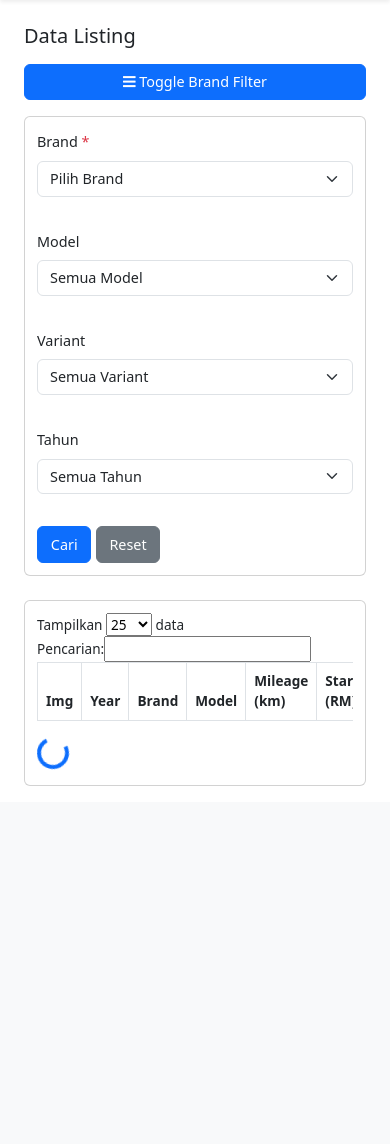
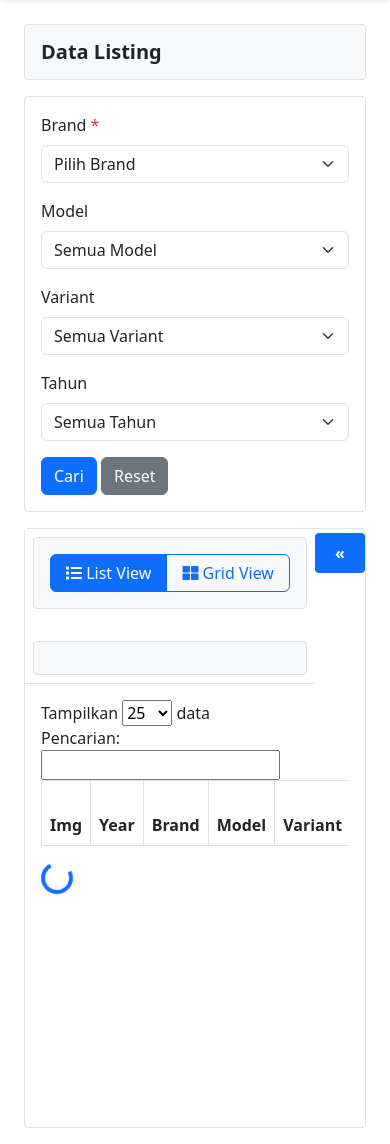
Before and after one commit to fanfanfw/bdt_dashboard-scrap-result, a Django app: template car_ads_dashboard/dashboard/templates/dashboard/user_dataListing.html in a window 390 px wide. Shown: the part 56-1200 px from the top of the page. Before the commit the page ends 842 px from the top, so only its background shows below. Run offline with Django 5.2, Linux system fonts and the light colour scheme; the template is opened without the code that fills it, so the values that code supplies are empty.

Commit message:
merubah layout dan menambahkan toggle hide/show untuk sidebar

```diff
--- a/car_ads_dashboard/dashboard/templates/dashboard/user_dataListing.html
+++ b/car_ads_dashboard/dashboard/templates/dashboard/user_dataListing.html
@@ -4,213 +4,153 @@
 
 {% block content %}
 <style>
-.dataTables_paginate .paginate_button {
-  padding: 0.375rem 0.75rem;
-  margin: 0 2px;
-  border: 1px solid #dee2e6;
-  background-color: #fff;
-  color: #0d6efd;
-  border-radius: 4px;
-  cursor: pointer;
-}
-.dataTables_paginate .paginate_button:hover {
-  background-color: #e9ecef;
-  border-color: #dee2e6;
-  color: #0a58ca;
-}
-.dataTables_paginate .paginate_button.current {
-  background-color: #0d6efd;
-  border-color: #0d6efd;
-  color: #fff;
-}
-.dataTables_paginate .paginate_button.disabled {
-  color: #6c757d;
-  pointer-events: none;
-  background-color: #fff;
-  border-color: #dee2e6;
+.container-main {
+  display: flex;
+  flex-direction: column;
+  gap: 1rem;
 }
 
-.brand-container {
-  border-bottom: 1px solid #dee2e6;
-  margin-bottom: 0.5rem;
-  box-shadow: 0 1px 3px rgb(0 0 0 / 0.1);
+/* Row 1: Judul */
+.title-row {
+  font-weight: 600;
+  font-size: 1.25rem;
+  text-align: left;
+  border: 1px solid #dee2e6;
+  padding: 0.75rem 1rem;
+  border-radius: 0.25rem;
+  background-color: #f8f9fa;
+}
+
+/* Row 2: Filter */
+.filter-row {
+  border: 1px solid #dee2e6;
+  padding: 1rem;
   border-radius: 0.25rem;
   background-color: #fff;
 }
 
-.brand-item {
-  padding: 0.75rem 1rem;
-  cursor: pointer;
+/* Row 3: Main Content */
+.main-content-row {
+  display: flex;
+  border: 1px solid #dee2e6;
+  border-radius: 0.25rem;
   background-color: #fff;
-  font-weight: 600;
-  font-size: 1rem;
-  color: #212529;
-  display: flex;
-  justify-content: space-between;
-  align-items: center;
-  transition: background-color 0.3s ease, color 0.3s ease;
-  border-left: 4px solid transparent;
-}
-.brand-item:hover {
-  background-color: #e9f0ff;
-  color: #0d6efd;
-}
-.brand-item.active {
-  background-color: #cfe2ff; /* soft blue */
-  color: #0d6efd; /* bootstrap primary blue */
-  border-left-color: #0d6efd;
-  font-weight: 700;
+  min-height: 600px;
+  position: relative;
 }
 
-.brand-item .badge {
-  font-size: 0.85rem;
-  background-color: #0d6efd;
-  color: white;
-  padding: 0.25em 0.6em;
-  border-radius: 9999px;
+/* Wrapper sidebar + toggle button */
+.sidebar-toggle-wrapper {
+  display: flex;
+  align-items: flex-start;
 }
 
-.models-container {
-  background-color: #f8f9fa;
-  padding-left: 1rem;
-  border-top: 1px solid #dee2e6;
-  border-radius: 0 0 0.25rem 0.25rem;
+/* Sidebar */
+.sidebar-wrapper {
+  width: 300px;
+  display: flex;
+  flex-direction: column;
+  gap: 1rem;
+  border-right: 1px solid #dee2e6;
+  padding: 1rem;
+  transition: width 0.3s ease, padding 0.3s ease;
+  overflow-y: auto;
+  background-color: #fff;
 }
 
-.model-item {
-  padding: 0.4rem 1.5rem;
-  font-size: 0.9rem;
-  color: #212529;
-  border: none;
-  display: flex;
-  justify-content: space-between;
-  align-items: center;
-  cursor: pointer;
-  transition: background-color 0.3s ease;
-}
-.model-item:hover {
-  background-color: #e2e6ea;
+/* Sidebar hidden */
+.sidebar-hidden {
+  width: 0 !important;
+  padding: 0 !important;
+  border: none !important;
+  overflow: hidden !important;
 }
 
-.model-item .text-muted {
-  font-size: 0.85rem;
-  color: #6c757d !important;
+/* Toggle button */
+.btn-toggle-sidebar {
+  width: 40px;
+  height: 100px;
+  margin-left: 4px;
+  background-color: #0d6efd;
+  border-radius: 0.25rem;
+  color: white;
+  font-weight: bold;
+  cursor: pointer;
+  display: flex;
+  align-items: center;
+  justify-content: center;
+  user-select: none;
+  transition: margin-left 0.3s ease, background-color 0.2s ease;
+  flex-shrink: 0;
+  z-index: 20;
 }
 
-#brandsList {
-  max-height: 600px;
-  overflow-y: auto;
-  padding-right: 0.5rem;
+.btn-toggle-sidebar:hover {
+  background-color: #084298;
 }
-.table-responsive {
+
+/* Toggle button margin saat sidebar hidden */
+.sidebar-hidden + .btn-toggle-sidebar {
+  margin-left: 0;
+}
+
+/* Content wrapper */
+.content-wrapper {
+  flex-grow: 1;
+  padding: 1rem;
   overflow-x: auto;
 }
 
-/* Mobile Responsive Styles */
-@media (max-width: 768px) {
-  .brand-item {
-    padding: 0.5rem;
-    font-size: 0.9rem;
-    flex-direction: row;
-    justify-content: space-between;
+/* Cards in sidebar */
+.card-toggle-view, .card-brand-stats {
+  background-color: #f8f9fa;
+  border: 1px solid #dee2e6;
+  border-radius: 0.25rem;
+  padding: 1rem;
 }
 
-  .model-item {
-    padding: 0.3rem 1rem;
-    font-size: 0.85rem;
+/* Scroll for brand stats */
+.card-brand-stats {
+  max-height: 500px;
+  overflow-y: auto;
 }
 
-  .form-label {
-    font-size: 0.9rem;
+/* Responsive */
+@media (max-width: 768px) {
+  .main-content-row {
+    flex-direction: column;
   }
-
-  .form-select {
-    font-size: 0.9rem;
+  .sidebar-toggle-wrapper {
+    flex-direction: row;
   }
-
-  #brandsList {
-    max-height: 300px;
+  .sidebar-wrapper {
+    width: 100% !important;
+    border-right: none;
+    border-bottom: 1px solid #dee2e6;
+    padding: 0.5rem;
   }
-
-  .table {
-    font-size: 0.85rem;
+  .btn-toggle-sidebar {
+    width: 50px;
+    height: 40px;
+    margin-left: 0;
+    margin-top: 4px;
+    border-radius: 0.25rem;
   }
-
-  .card-body {
-    padding: 0.75rem;
-  }
-
-  .btn {
-    padding: 0.4rem 0.8rem;
-    font-size: 0.9rem;
-  }
-
-  .dataTables_length,
-  .dataTables_filter,
-  .dataTables_info,
-  .dataTables_paginate {
-    font-size: 0.85rem;
-  }
-
-  /* Hide less important columns on mobile */
-  .table td:nth-child(5),
-  .table th:nth-child(5),
-  .table td:nth-child(6),
-  .table th:nth-child(6),
-  .table td:nth-child(10),
-  .table th:nth-child(10) {
-    display: none;
-  }
-}
-
-/* Tambahan untuk form filter di mobile */
-@media (max-width: 576px) {
-  .col-md-3 {
-    margin-bottom: 1rem;
-  }
-
-  #toggleSidebar {
-    display: block;
-    width: 100%;
-    margin-bottom: 1rem;
-  }
-
-  .sidebar-mobile-hidden {
-    display: none !important;
+  .sidebar-hidden + .btn-toggle-sidebar {
+    margin-left: 0;
   }
 }
 </style>
 
-<div class="d-flex justify-content-between align-items-center mb-3">
-  <h5 class="mb-0">
+<div class="container-main">
+  <!-- Row 1: Title -->
+  <div class="title-row">
     Data Listing {{ source|title }} <span class="badge bg-primary">{{ total_data|intcomma }}</span>
-  </h5>
   </div>
 
-<!-- Toggle Sidebar Button for Mobile -->
-<button class="btn btn-primary d-md-none w-100 mb-3" id="toggleSidebar">
-  <i class="fas fa-bars"></i> Toggle Brand Filter
-</button>
-
-<!-- Main Content Row -->
-<div class="row">
-  <!-- Brand Statistics Card -->
-  <div class="col-12 col-md-3 mb-4" id="sidebarContainer">
-    <div class="card">
-      <div class="card-header"><h6>Brand & Model Statistics</h6></div>
-      <div class="card-body p-0">
-        <div id="brandsList" class="list-group list-group-flush"></div>
-      </div>
-    </div>
-  </div>
-
-  <!-- Main Content Column -->
-  <div class="col-12 col-md-9">
-    <!-- Filter Form -->
-    <div class="card mb-4">
-      <div class="card-body">
+  <!-- Row 2: Filter -->
+  <div class="filter-row">
     <form id="filterForm" class="row g-3">
-          <!-- Brand (Required) -->
       <div class="col-md-3">
         <label class="form-label">Brand <span class="text-danger">*</span></label>
         <select class="form-select" name="brand" id="brandSelect" required>
@@ -220,23 +160,18 @@
           {% endfor %}
         </select>
       </div>
-
-          <!-- Model (Optional) -->
       <div class="col-md-3">
         <label class="form-label">Model</label>
         <select class="form-select" name="model" id="modelSelect">
           <option value="">Semua Model</option>
         </select>
       </div>
-
-          <!-- Variant (Optional) -->
       <div class="col-md-3">
         <label class="form-label">Variant</label>
         <select class="form-select" name="variant" id="variantSelect">
           <option value="">Semua Variant</option>
         </select>
       </div>
-
       <div class="col-md-3">
         <label class="form-label">Tahun</label>
         <select class="form-select" name="year" id="yearSelect">
@@ -248,18 +183,37 @@
           {% endfor %}
         </select>
       </div>
-
       <div class="col-12">
         <button type="submit" class="btn btn-primary">Cari</button>
         <button type="reset" class="btn btn-secondary">Reset</button>
       </div>
     </form>
   </div>
+
+  <!-- Row 3: Sidebar + Toggle + Content -->
+  <div class="main-content-row">
+    <div class="sidebar-toggle-wrapper">
+      <div id="sidebarWrapper" class="sidebar-wrapper">
+        <div class="card-toggle-view card mb-3">
+          <div class="btn-group w-100" role="group" aria-label="Toggle List/Grid View">
+            <button type="button" class="btn btn-outline-primary active" id="btnListView">
+              <i class="fas fa-list"></i> List View
+            </button>
+            <button type="button" class="btn btn-outline-primary" id="btnGridView">
+              <i class="fas fa-th-large"></i> Grid View
+            </button>
+          </div>
         </div>
 
-    <!-- Results Table -->
-    <div class="card">
-      <div class="card-body">
+        <div class="card-brand-stats card flex-grow-1">
+          <div id="brandsList"></div>
+        </div>
+      </div>
+
+      <div class="btn-toggle-sidebar" id="btnToggleSidebar" title="Toggle Sidebar">&laquo;</div>
+    </div>
+
+    <div id="contentWrapper" class="content-wrapper">
       <div class="table-responsive">
         <table id="listingTable" class="table table-striped table-bordered align-middle w-100">
           <thead>
@@ -284,23 +238,25 @@
     </div>
   </div>
 </div>
-</div>
 
 <script src="https://code.jquery.com/jquery-3.6.0.min.js"></script>
 <script src="https://cdn.datatables.net/1.13.4/js/jquery.dataTables.min.js"></script>
 <script>
 $(document).ready(function() {
-  // Toggle sidebar di mobile
-  $('#toggleSidebar').on('click', function() {
-    $('#sidebarContainer').toggleClass('sidebar-mobile-hidden');
+  // Toggle sidebar
+  $('#btnToggleSidebar').click(function() {
+    $('#sidebarWrapper').toggleClass('sidebar-hidden');
+
+    if ($('#sidebarWrapper').hasClass('sidebar-hidden')) {
+      $('#btnToggleSidebar').html('&raquo;');
+    } else {
+      $('#btnToggleSidebar').html('&laquo;');
+    }
+
+    $('#listingTable').DataTable().columns.adjust();
   });
 
-  // Sembunyikan sidebar secara default di mobile
-  if (window.innerWidth <= 768) {
-    $('#sidebarContainer').addClass('sidebar-mobile-hidden');
-  }
-
-  // Initialize DataTable
+  // Initialize DataTables
   var table = $('#listingTable').DataTable({
     processing: true,
     serverSide: true,
@@ -325,11 +281,7 @@ $(document).ready(function() {
       }
     },
     columns: [
-      {
-        data: 'img',
-        orderable: false,
-        searchable: false
-      },
+      { data: 'img', orderable: false, searchable: false },
       { data: 'year' },
       { data: 'brand' },
       { data: 'model' },
@@ -371,7 +323,12 @@ $(document).ready(function() {
     }
   });
 
-  // Load brand & model stats untuk sidebar
+  // Fungsi reload tabel saat filter berubah
+  function reloadTable() {
+    table.ajax.reload(null, false);
+  }
+
+  // Load brand & model stats sidebar
   function loadBrandStats() {
     $.ajax({
       url: "{% url 'get_brand_stats' %}",
@@ -403,18 +360,16 @@ $(document).ready(function() {
 
   loadBrandStats();
 
-  // Event klik brand untuk toggle dan load model
+  // Toggle show/hide models on brand click
   $(document).on('click', '.brand-item', function() {
     const brand = $(this).data('brand');
     const brandSafeId = brand.replace(/\s+/g, '-');
     const modelsContainer = $(`#models-${brandSafeId}`);
 
-    // Toggle active class dan sembunyikan container lain
     $('.brand-item').not(this).removeClass('active');
     $(this).toggleClass('active');
     $('.models-container').not(modelsContainer).slideUp();
 
-    // Jika modelsContainer kosong, load data model
     if (modelsContainer.is(':empty')) {
       $.ajax({
         url: "{% url 'get_model_stats' %}",
@@ -448,13 +403,12 @@ $(document).ready(function() {
     }
   });
 
-  // Event klik model di sidebar untuk filter tabel
+  // Klik model di sidebar filter tabel
   $(document).on('click', '.model-item', function(e) {
     e.preventDefault();
     const brand = $(this).closest('.brand-container').find('.brand-item').data('brand');
     const model = $(this).find('span:first').text().trim();
 
-    // Set brand dan trigger change untuk load model dropdown
     $('#brandSelect').val(brand).trigger('change');
 
     // Tunggu model dropdown termuat sebelum set dan reload tabel
@@ -465,12 +419,11 @@ $(document).ready(function() {
       }
     }, 100);
 
-    // Reset variant dan tahun supaya bersih
     $('#variantSelect').val('');
     $('#yearSelect').val('');
   });
 
-  // Dropdown brand change event: load model options
+  // Dropdown brand change: load model options
   $('#brandSelect').change(function() {
     const brand = $(this).val();
 
@@ -489,17 +442,19 @@ $(document).ready(function() {
               $('#modelSelect').append(`<option value="${model}">${model}</option>`);
             });
           }
+          reloadTable();
         }
       });
+    } else {
+      reloadTable();
     }
   });
 
-  // Dropdown model change event: load variant options & reload tabel
+  // Dropdown model change: load variant options & reload table
   $('#modelSelect').change(function() {
     const brand = $('#brandSelect').val();
     const model = $(this).val();
 
-    // Reset variant saat model berubah
     $('#variantSelect').html('<option value="">Semua Variant</option>');
 
     if (model) {
@@ -518,35 +473,33 @@ $(document).ready(function() {
               $('#variantSelect').append(`<option value="${variant}">${variant}</option>`);
             });
           }
-          // Reload tabel setelah variant diisi
-          table.ajax.reload();
+          reloadTable();
         }
       });
     } else {
-      // Jika model kosong, reload juga
-      table.ajax.reload();
+      reloadTable();
     }
   });
 
-  // Dropdown variant atau tahun ganti reload tabel
+  // Dropdown variant atau tahun change reload table
   $('#variantSelect, #yearSelect').change(function() {
-    table.ajax.reload();
+    reloadTable();
   });
 
-  // Submit form filter (tambahan keamanan)
+  // Form submit reload table (extra safety)
   $('#filterForm').on('submit', function(e) {
     e.preventDefault();
-    table.ajax.reload();
+    reloadTable();
   });
 
-  // Reset form filter
+  // Reset form filter reload table
   $('#filterForm').on('reset', function() {
     setTimeout(function() {
       $('#brandSelect').val('');
       $('#modelSelect').html('<option value="">Semua Model</option>');
       $('#variantSelect').html('<option value="">Semua Variant</option>');
       $('#yearSelect').val('');
-      table.ajax.reload();
+      reloadTable();
     }, 1);
   });
 });
```
Lines whose indentation alone changed are shown as unchanged.
